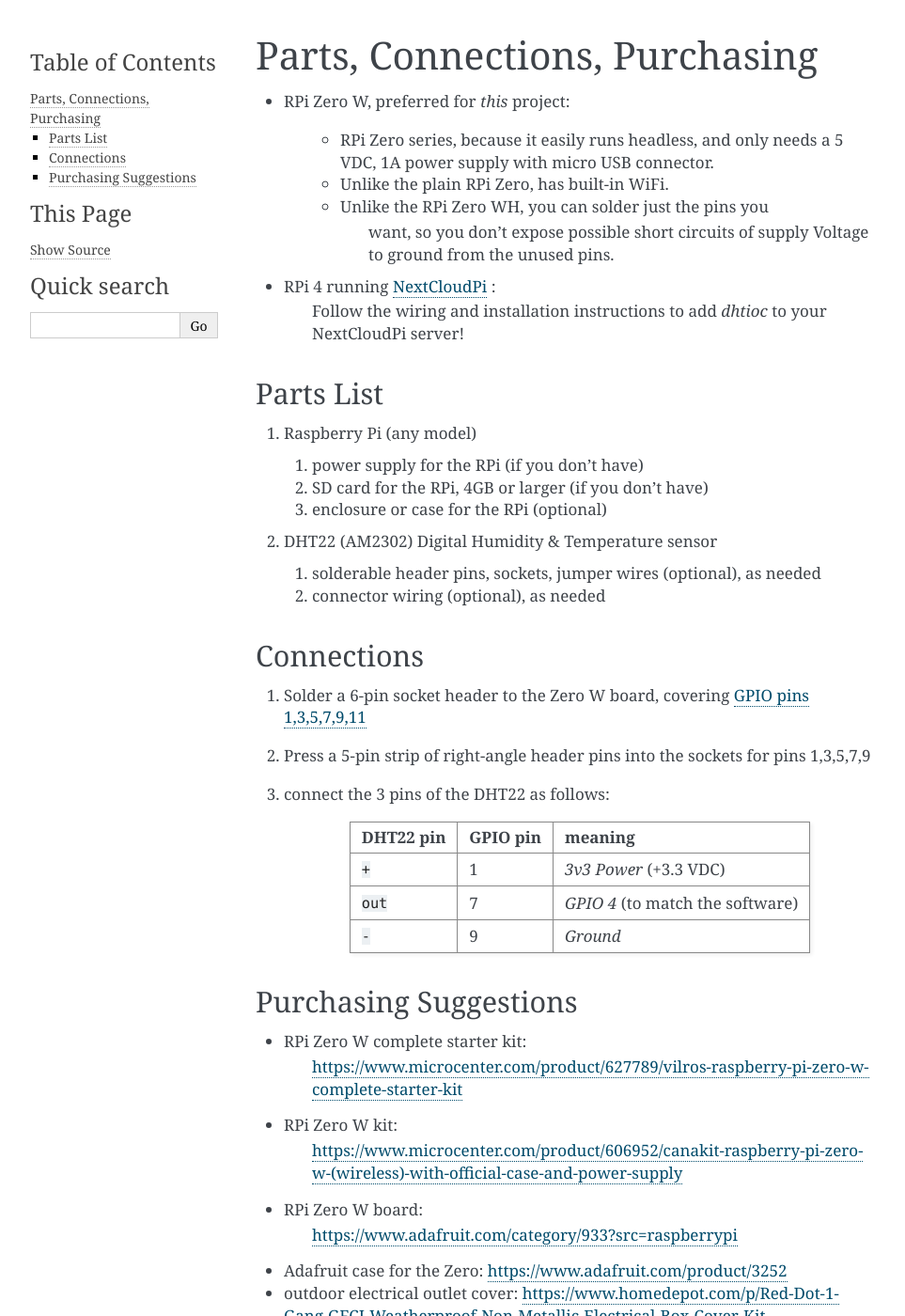
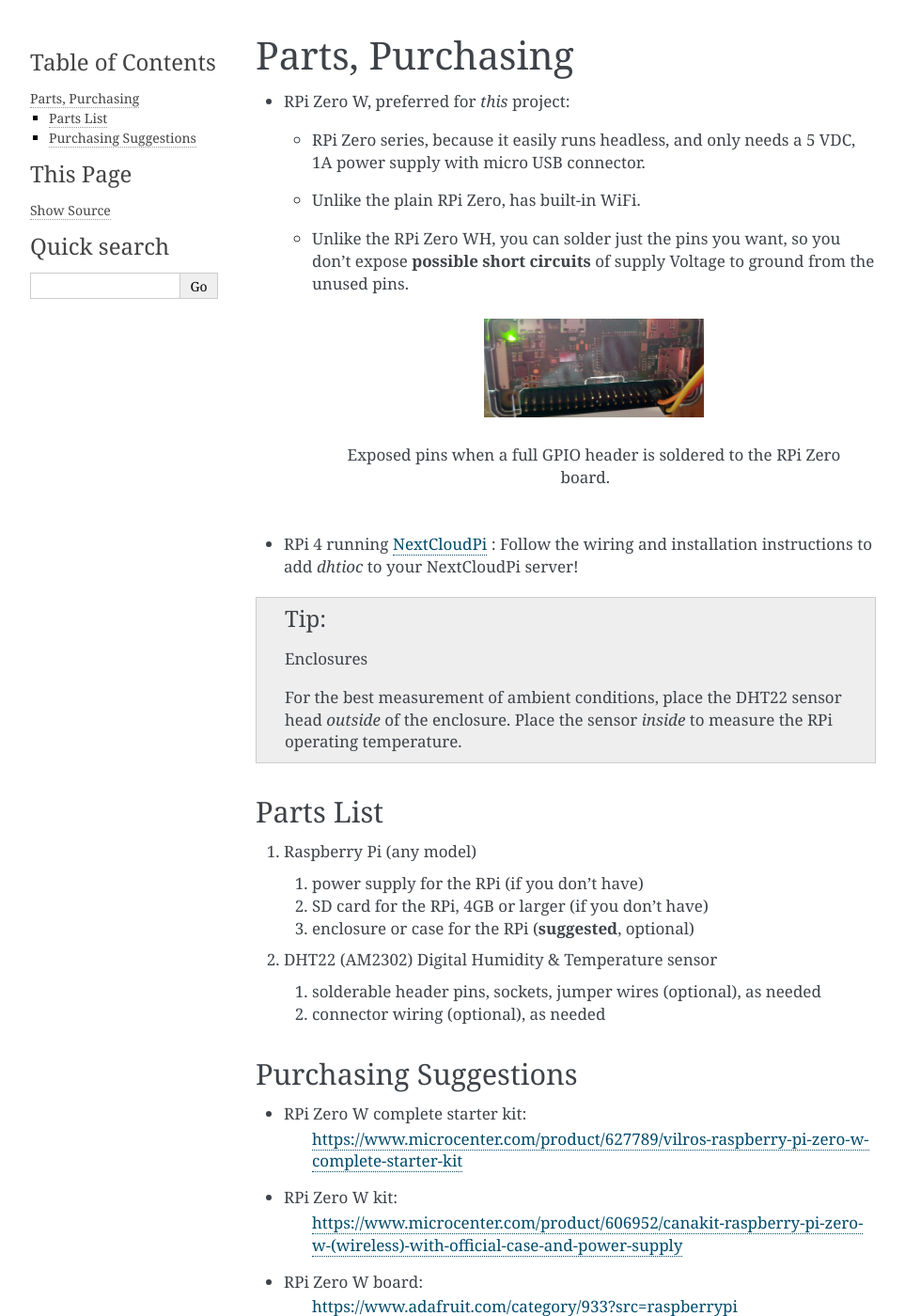
Before and after one commit to prjemian/dhtioc, a Sphinx documentation site: the page built from docs/source/parts.rst, in a window 1280 px wide and 1400 px high. Shown: the whole window at 94% size, without its empty margins (148-1111 px from the left). Built offline with Sphinx 7.4.7, drawn with Linux system fonts in a browser that asks for light colours; some of the changed text lies outside the part shown.

Commit message:
fixes #43 images added

```diff
--- a/docs/source/parts.rst
+++ b/docs/source/parts.rst
@@ -1,21 +1,33 @@
 .. _partslist:
 
-Parts, Connections, Purchasing
-==============================
+Parts, Purchasing
+=================
 
 * RPi Zero W, preferred for *this* project:
 
-   * RPi Zero series, because it easily runs headless,
-     and only needs a 5 VDC, 1A power supply with
-     micro USB connector.
-   * Unlike the plain RPi Zero, has built-in WiFi.
-   * Unlike the RPi Zero WH, you can solder just the pins you
-      want, so you don't expose possible short circuits of
-      supply Voltage to ground from the unused pins.
+  * RPi Zero series, because it easily runs headless,
+    and only needs a 5 VDC, 1A power supply with micro USB connector.
+  * Unlike the plain RPi Zero, has built-in WiFi.
+  * Unlike the RPi Zero WH, you can solder just the pins you
+    want, so you don't expose **possible short circuits** of supply
+    Voltage to ground from the unused pins.
+
+    .. figure:: _static/exposed-pins.jpg
+       :width: 40%
+
+       Exposed pins when a full GPIO header is soldered
+       to the RPi Zero board.
 
 * RPi 4 running `NextCloudPi <https://raspberrytips.com/install-nextcloud-raspberry-pi/>`_ :
-   Follow the wiring and installation instructions to
-   add *dhtioc* to your NextCloudPi server!
+  Follow the wiring and installation instructions to add *dhtioc* to
+  your NextCloudPi server!
+
+.. tip:: Enclosures
+
+   For the best measurement of ambient conditions, place the DHT22
+   sensor head *outside* of the enclosure. Place the sensor *inside* to
+   measure the RPi operating temperature.
+
 
 Parts List
 ----------
@@ -25,32 +37,13 @@
    1. power supply for the RPi (if you don't have)
    2. SD card for the RPi, 4GB or larger (if you don't have)
 
-   3. enclosure or case for the RPi (optional)
+   3. enclosure or case for the RPi (**suggested**, optional)
 
 2. DHT22 (AM2302) Digital Humidity & Temperature sensor
 
    1. solderable header pins, sockets, jumper wires (optional), as needed
    2. connector wiring (optional), as needed
 
-
-Connections
------------
-
-1. Solder a 6-pin socket header to the Zero W board,
-   covering `GPIO pins 1,3,5,7,9,11 <https://pinout.xyz>`_
-
-2. Press a 5-pin strip of right-angle header pins into
-   the sockets for pins 1,3,5,7,9
-
-3. connect the 3 pins of the DHT22 as follows:
-
-   =========   ========  ==========
-   DHT22 pin   GPIO pin  meaning
-   =========   ========  ==========
-   ``+``       1         *3v3 Power* (+3.3 VDC)
-   ``out``     7         *GPIO 4* (to match the software)
-   ``-``       9         *Ground*
-   =========   ========  ==========
 
 Purchasing Suggestions
 ----------------------
@@ -66,15 +59,36 @@
 
 * Adafruit case for the Zero:
   https://www.adafruit.com/product/3252
+  *or*
+  https://chicagodist.com/products/adafruit-raspberry-pi-zero-case
 
-* outdoor electrical outlet cover:
+  .. figure:: _static/adafruit-enclosure.jpg
+      :width: 40%
+
+      Adafruit enclosure with RPi Zero W for indoors.
+
+  .. figure:: _static/outdoor-enclosure.jpg
+      :width: 40%
+
+      Outdoor enclosure with RPi Zero W.
+
+* outdoor electrical outlet enclosure:
   https://www.homedepot.com/p/Red-Dot-1-Gang-GFCI-Weatherproof-Non-Metallic-Electrical-Box-Cover-Kit-S355P/204193191
 
 * DHT22 sensor:
   https://www.amazon.com/HiLetgo-Temperature-Humidity-Electronic-Practice/dp/B0795F19W6
 
+  .. figure:: _static/DHT22.jpg
+        :width: 40%
+
+        DHT22 sensor, with supplied jumper wiring.
+
 * header pins & sockets, assortment:
   https://www.amazon.com/MCIGICM-Connector-Assortment-arduino-Stackable/dp/B07X23LQQF
+  *or*
+  https://chicagodist.com/search?q=header
 
 * jumper wires: pin/pin, socket/socket:
   https://www.adafruit.com/category/306
+  *or*
+  https://chicagodist.com/search?q=jumper%20wire
```
Also changed, not shown: docs/source/index.rst (+16 -0 lines), docs/source/install.rst (+95 -56 lines).
